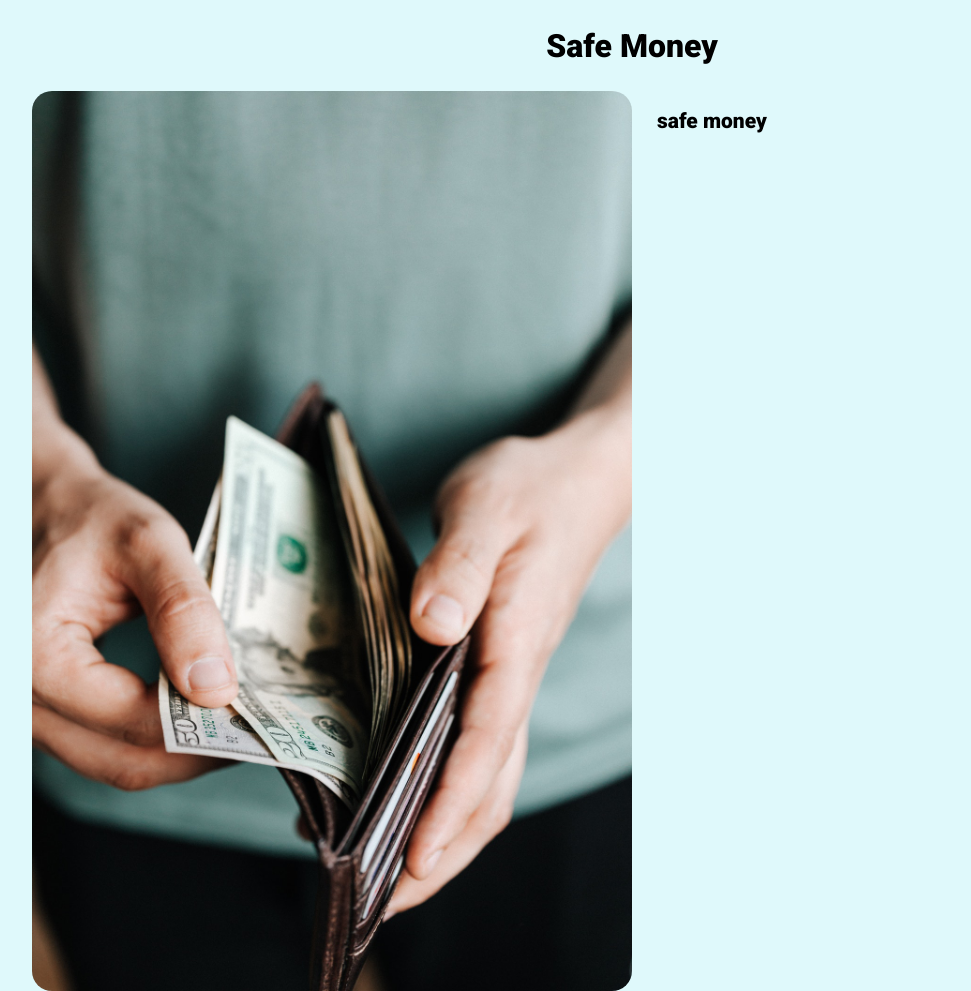
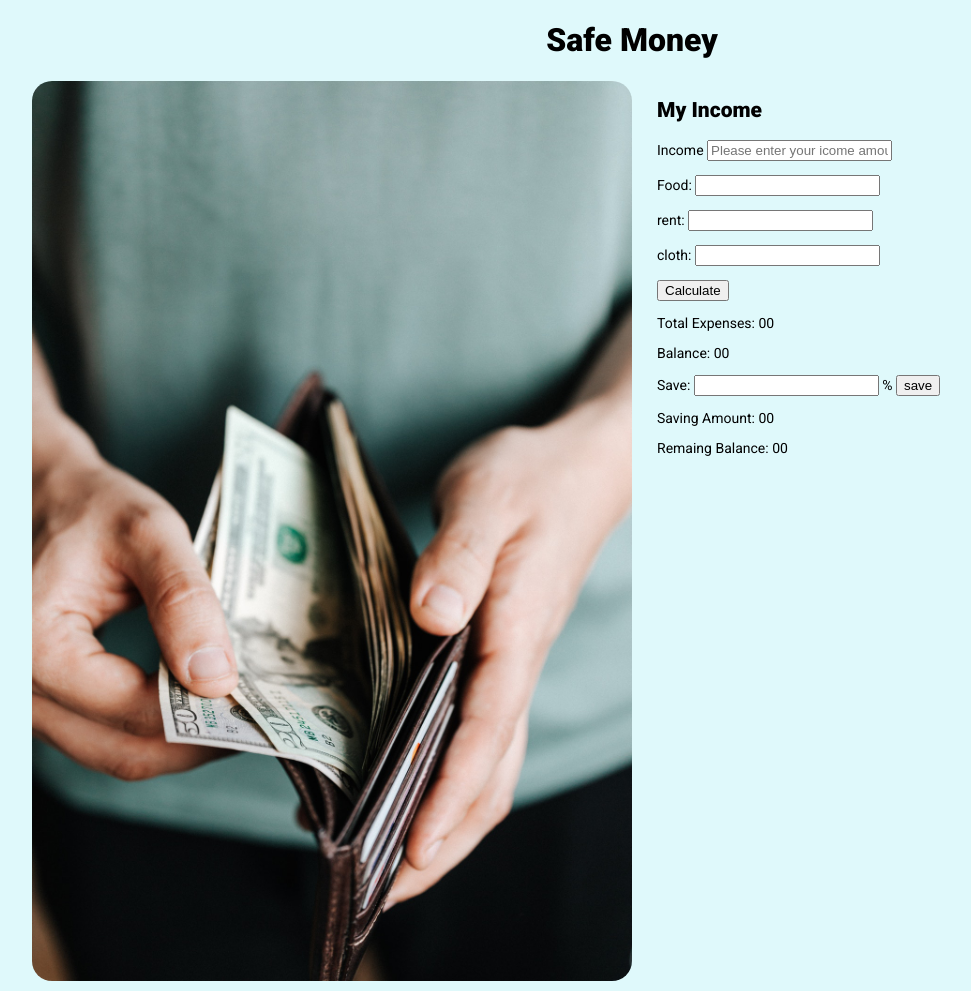
Before and after one commit to ambishalsaha01/money-master-05, a plain HTML site: page index.html in a window 1280 px wide. Shown: the whole page, without its empty margins (8-979 px from the left). Drawn offline with Linux system fonts and the light colour scheme.

Commit message:
third commit

```diff
--- a/index.html
+++ b/index.html
@@ -13,7 +13,7 @@
 <body>
     <!-- Header section start -->
     <header>
-        <h2 class="section-title">Safe Money</h2>
+        <h1 class="section-title">Safe Money</h1>
     </header>
 
     <!-- Main section start -->
@@ -24,7 +24,25 @@
                     <img src="img/money-safe.jpg" alt="money safe image">
                 </div>
                 <div class="money-master-form">
-                    <h2>safe money</h2>
+                    <div class="income">
+                        <h2>My Income</h2>
+                        <p>Income <input id="my-income" type="text" placeholder="Please enter your icome amount"></p>
+                    </div>
+                    <div class="expenses">
+                        <p>Food: <input type="text"></p>
+                        <p>rent: <input type="text"></p>
+                        <p>cloth: <input type="text"></p>
+                        <button id="calculate-btn">Calculate</button>
+                    </div>
+                    <div class="expenses-result">
+                        <p>Total Expenses: <span id="total-expenses">00</span></p>
+                        <p>Balance: <span id="total-balance">00</span></p>
+                    </div>
+                    <div class="save-balance">
+                        <p>Save: <input type="text"> <span>%</span> <button id="save-btn">save</button></p>
+                        <p>Saving Amount: <span id="saving-amount">00</span></p>
+                        <p>Remaing Balance: <span id="remaing-balance">00</span></p>
+                    </div>
                 </div>
             </div>
         </section>
```
